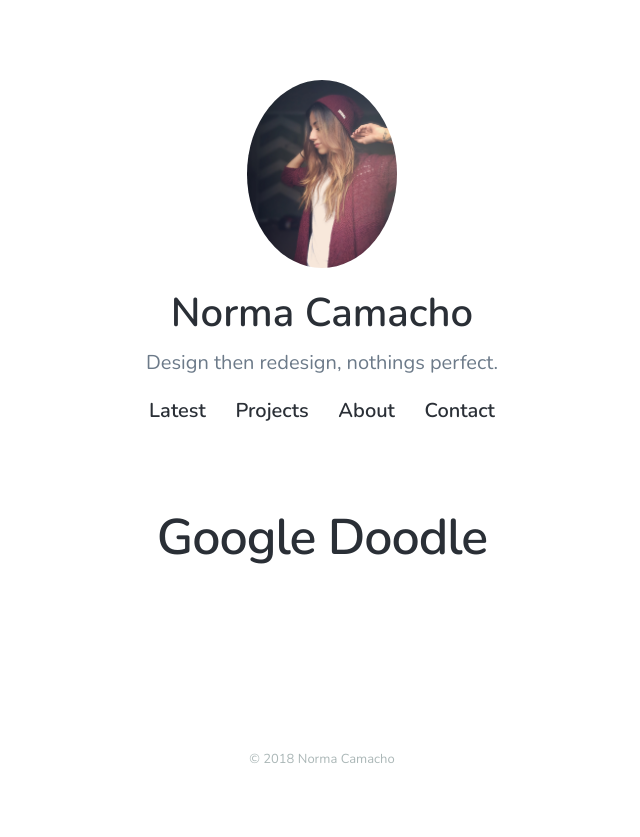
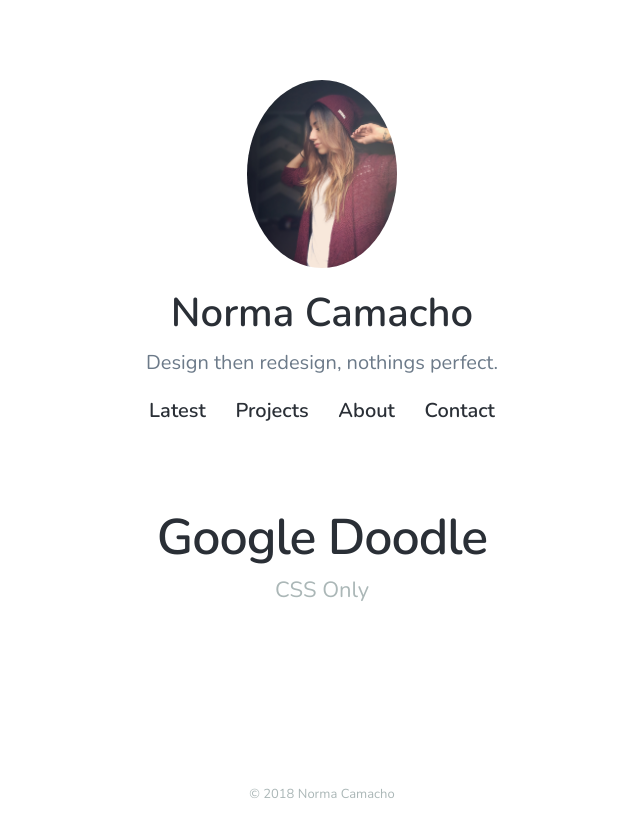
Before and after one commit to noremuhh/noremuhh.github.io, a Jekyll site: the page built from _projects/google-doodle.markdown, in a window 1280 px wide. Shown: the top 837 px of the page, without its empty margins (318-958 px from the left). Built offline with Jekyll 4.4.1, drawn with Linux system fonts in a browser that asks for light colours; nearby versions of some CDN libraries.

Commit message:
Updated Google Doodle

```diff
--- a/_projects/google-doodle.markdown
+++ b/_projects/google-doodle.markdown
@@ -1,4 +1,6 @@
 ---
 title: Google Doodle
 date: 2018-12-02 05:14:00 Z
+subtitle: CSS Only
+featured_image: "/uploads/Google%20Doodle.png"
 ---
```
